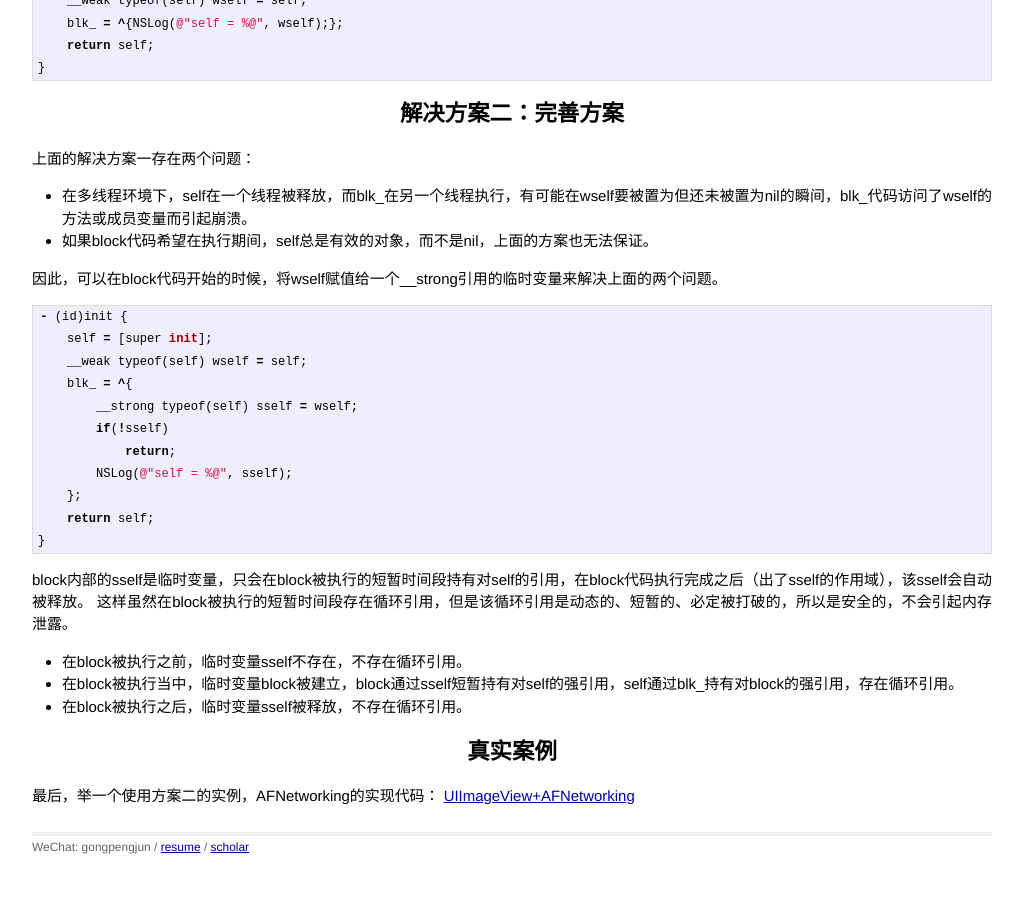
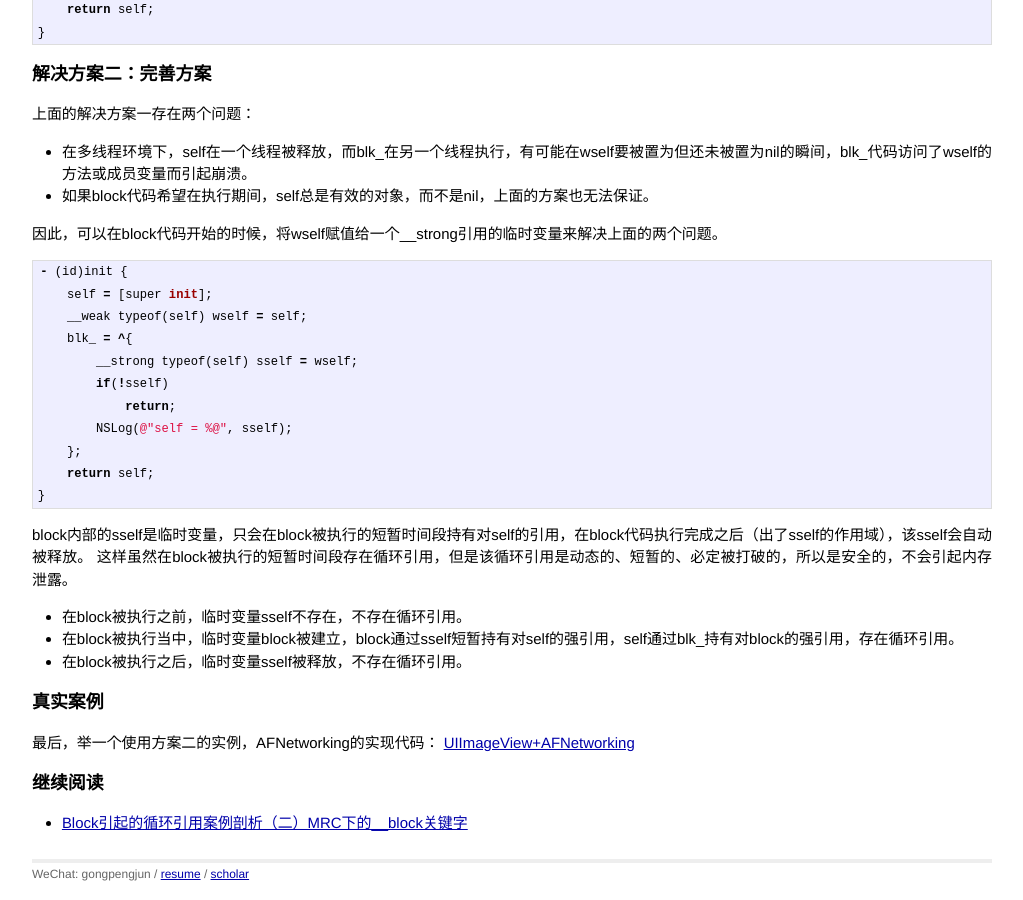
Before and after one commit to gongpengjun/gongpengjun.github.io, a Jekyll site: the page built from _posts/2014-03-04-block-circular-reference-in-arc.markdown, in a window 1280 px wide and 900 px high, scrolled down 1356 px. Shown: the whole window, without its empty margins (128-1151 px from the left). Built offline with Jekyll 4.4.1, drawn with Linux system fonts in a browser that asks for light colours; before the commit the page ends 2229 px from its top, so only the background shows below that.

Commit message:
更新iOS ObjectiveC内存文章的排版和相互引用

````diff
--- a/_posts/2014-03-04-block-circular-reference-in-arc.markdown
+++ b/_posts/2014-03-04-block-circular-reference-in-arc.markdown
@@ -11,7 +11,7 @@ categories: iOS Objective-C
 
 - - -
 
-# 错误代码
+### 错误代码
 
 ```objc
 // ARC-Enabled (-fobjc-arc)
@@ -39,12 +39,12 @@ int main() {
 ```
 
 
-# 错误现象
+### 错误现象
 
 *-[MyObject dealloc]永远不会被调用到。*
 
 
-# 错误原理
+### 错误原理
 
 self强引用block，block强引用self，循环引用，谁都无法释放，表现为self的dealloc无法被调用。
 
@@ -55,7 +55,7 @@ self强引用block，block强引用self，循环引用，谁都无法释放，
 1. 因为self和堆上的block相互强引用，谁都无法释放，导致内存泄露。
 
 
-# 解决方案一：简单方案
+### 解决方案一：简单方案
 
 * 将self赋给声明为\_\_weak的自动变量，让block使用(捕获)该\_\_weak变量，这样block不再持有self的引用，打破了循环引用，避免了内存泄露。
 * 因为block捕获的wself是一个\_\_weak类型，当self被释放时，wself会自动被置为nil，这样block代码访问wself时，不会引用到野指针。
@@ -70,7 +70,7 @@ self强引用block，block强引用self，循环引用，谁都无法释放，
 ```
 
 
-# 解决方案二：完善方案
+### 解决方案二：完善方案
 
 上面的解决方案一存在两个问题：
 
@@ -101,7 +101,11 @@ block内部的sself是临时变量，只会在block被执行的短暂时间段
 * 在block被执行之后，临时变量sself被释放，不存在循环引用。
 
 
-# 真实案例
+### 真实案例
 
 最后，举一个使用方案二的实例，AFNetworking的实现代码：
 [UIImageView+AFNetworking](https://github.com/AFNetworking/AFNetworking/blob/master/UIKit%2BAFNetworking/UIImageView%2BAFNetworking.m#L142-L146)
+
+### 继续阅读
+
+* <a href="/ios/objective-c/block-circular-reference-in-mrc.html" target="_blank">Block引起的循环引用案例剖析（二）MRC下的__block关键字</a>
````
Also changed, not shown: _posts/2014-03-05-block-circular-reference-in-mrc.markdown (+8 -4 lines), _posts/2014-03-12-block-circular-reference-in-arc-mrc-comparison.markdown (+5 -5 lines).
